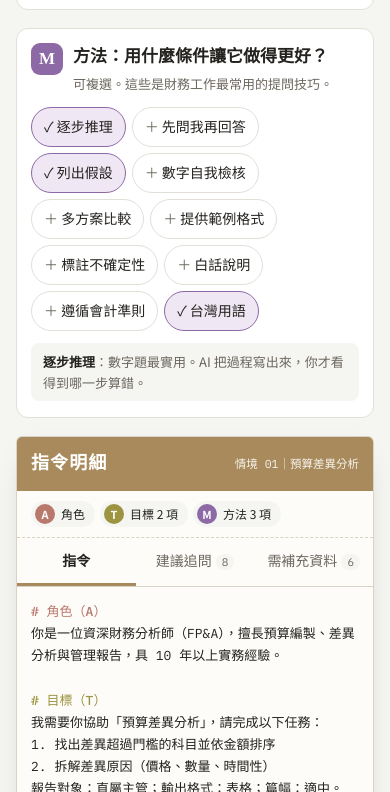
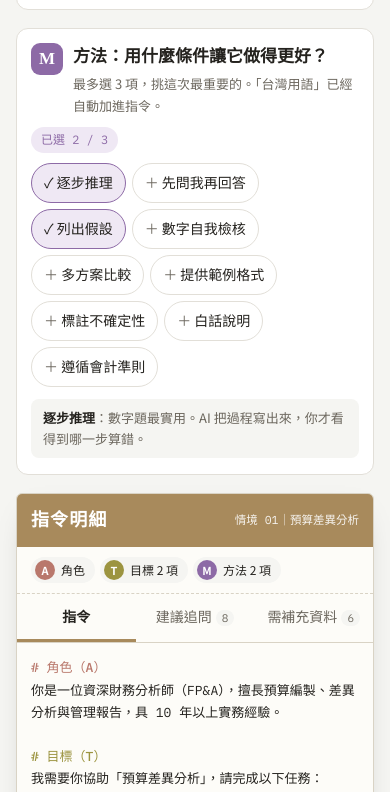
Before and after one commit to ZackTW888/atm-finance-prompt, a plain HTML site: page index.html in a window 390 px wide. Shown: the part 2812-3604 px from the top of the page. Drawn offline with Linux system fonts and the light colour scheme.

Commit message:
ATM 方法限選 3 項，台灣用語改為自動加入指令
Co-Authored-By: Claude Opus 5.5 <noreply@anthropic.com>
Claude-Session: https://claude.ai/code/session_01K6jRevCxZo88PsHNGZJKzE

```diff
--- a/index.html
+++ b/index.html
@@ -459,6 +459,10 @@ body:not([data-view="gen"]) #mbar,body:not([data-view="fu"]) #fbar,body:not([dat
   .tsl input[type=range]::-webkit-slider-thumb{width:28px;height:28px}
   .dz-ask textarea{font-size:16px}
 }
+.mrow{margin:-2px 0 10px}
+.mcount{display:inline-block;font-family:var(--f-mono);font-size:12px;padding:3px 10px;border-radius:999px;background:var(--m-soft);color:var(--m);align-self:center;white-space:nowrap}
+.mcount.full{background:var(--m);color:var(--panel)}
+.mwarn{color:var(--r);font-weight:500}
 @media (prefers-reduced-motion:reduce){*{transition:none!important}}
 </style>
 </head>
@@ -523,7 +527,8 @@ body:not([data-view="gen"]) #mbar,body:not([data-view="fu"]) #fbar,body:not([dat
       </div>
 
       <div class="step m">
-        <div class="step-head"><div class="badge">M</div><div><h2>方法：用什麼條件讓它做得更好？</h2><p>可複選。這些是財務工作最常用的提問技巧。</p></div></div>
+        <div class="step-head"><div class="badge">M</div><div><h2>方法：用什麼條件讓它做得更好？</h2><p>最多選 3 項，挑這次最重要的。「台灣用語」已經自動加進指令。</p></div></div>
+        <div class="mrow"><span class="mcount" id="m-count"></span></div>
         <div class="chips" id="methods" role="group" aria-label="方法"></div>
         <div class="tip" id="method-tip"></div>
       </div>
@@ -1371,7 +1376,7 @@ const pickEx=o=>o?(o[S.ind==="other"?"mfg":S.ind]||o.all||""):"";
 const indName=()=>S.ind==="other"?(S.indOther.trim()||"你的產業"):IND.find(d=>d.id===S.ind).name;
 
 const SIZES=["上市櫃公司","興櫃公司","大型企業","外商公司","中小企業","育成進駐新創","政府或法人機構"];
-const S={size:-1,ind:"ocean",indOther:"",applied:new Set(),scen:"bva",role:0,roleCustom:"",levels:new Set([0]),tasks:new Set([0,1]),taskCustom:"",aud:0,fmt:1,len:1,methods:new Set(["cot","assume","tw"]),lastMethod:"cot",co:"",period:"",done:new Set()};
+const S={size:-1,ind:"ocean",indOther:"",applied:new Set(),scen:"bva",role:0,roleCustom:"",levels:new Set([0]),tasks:new Set([0,1]),taskCustom:"",aud:0,fmt:1,len:1,methods:new Set(["cot","assume"]),lastMethod:"cot",mWarn:false,co:"",period:"",done:new Set()};
 const $=id=>document.getElementById(id);
 const esc=s=>s.replace(/[&<>]/g,c=>({"&":"&amp;","<":"&lt;",">":"&gt;"}[c]));
 const cur=()=>SCEN.find(s=>s.id===S.scen);
@@ -1391,14 +1396,18 @@ function renderBuilder(){
   fill($("aud"),AUD.map((a,i)=>chip(a,S.aud===i,()=>{S.aud=i;update()})));
   fill($("fmt"),FMT.map((a,i)=>chip(a,S.fmt===i,()=>{S.fmt=i;update()})));
   fill($("len"),LEN.map((a,i)=>chip(a,S.len===i,()=>{S.len=i;update()})));
-  fill($("methods"),METHODS.map(m=>chip(m.name,S.methods.has(m.id),()=>{toggle(S.methods,m.id);S.lastMethod=m.id;update()},true)));
+  fill($("methods"),METHODS.filter(m=>m.id!=="tw").map(m=>chip(m.name,S.methods.has(m.id),()=>{
+    if(!S.methods.has(m.id)&&S.methods.size>=M_MAX){S.mWarn=true;S.lastMethod=m.id;update();return}
+    S.mWarn=false;toggle(S.methods,m.id);S.lastMethod=m.id;update()},true)));
   const m=METHODS.find(x=>x.id===S.lastMethod);
-  $("method-tip").innerHTML=m.tip;
+  $("m-count").textContent=`已選 ${S.methods.size} / ${M_MAX}`;$("m-count").classList.toggle("full",S.methods.size>=M_MAX);
+  $("method-tip").innerHTML=(S.mWarn?`<span class="mwarn">已經選滿 ${M_MAX} 項。想換成「${m.name}」，請先取消一項。條件太多時，AI 容易顧此失彼，或只做到前面幾項。</span><br>`:"")+m.tip;
 }
 function toggle(set,v){set.has(v)?set.delete(v):set.add(v)}
 
 function roleText(){return S.roleCustom.trim()||cur().roles[S.role]}
 function taskList(){const sc=cur();const t=sc.tasks.filter((_,i)=>S.tasks.has(i));if(S.taskCustom.trim())t.push(S.taskCustom.trim());return t}
+const M_MAX=3;
 function methodList(){return METHODS.filter(m=>S.methods.has(m.id))}
 function needList(){
   const sc=cur(),ex=EX[sc.id]||[];
@@ -1433,7 +1442,7 @@ function buildPrompt(html){
   const t=taskList();
   if(t.length){r+=w(`我需要你協助「${sc.name}」，請完成以下任務：`)+"\n";t.forEach((x,i)=>r+=w(`${i+1}. ${x}`)+"\n")}
   else r+=P("【請至少選一項任務，告訴 AI 要完成什麼】")+"\n";
-  r+=w(`報告對象：${AUD[S.aud]}；輸出格式：${FMT[S.fmt]}；篇幅：${LEN[S.len]}。`)+"\n\n";
+  r+=w(`報告對象：${AUD[S.aud]}；輸出格式：${FMT[S.fmt]}；篇幅：${LEN[S.len]}。請使用繁體中文與台灣財會慣用語。`)+"\n\n";
   r+=H("m","# 方法（M）")+"\n";
   const ms=methodList();
   if(ms.length)ms.forEach(m=>{const parts=m.text.split("\n");r+=w("- "+parts[0])+"\n";if(parts[1])r+="  "+P(parts[1])+"\n"});
```
